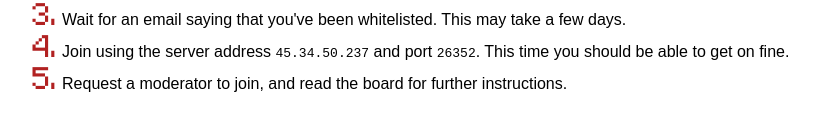
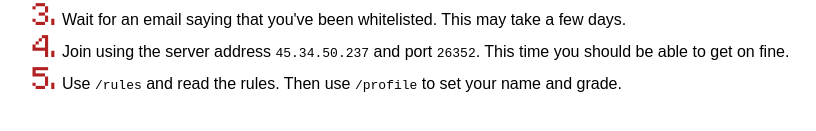
Before and after one commit to HillCraft-Server/hillcraft-server.github.io, a plain HTML site: page access-bedrock.html in a window 1280 px wide. Both pictures are taken after a click on the element "Yes". Shown: the part 387-518 px from the top of the page, without its empty margins (229-1045 px from the left). Drawn offline with Linux system fonts and the light colour scheme.

Commit message:
Change step 5.

```diff
--- a/access-bedrock.html
+++ b/access-bedrock.html
@@ -28,7 +28,7 @@
       <li><span class="number">2.</span> Apply to get whitelisted <a href="https://docs.google.com/forms/d/e/1FAIpQLSdK04ykk0XvnxJObVgBDwFZtlw6pAhaKQKW4thEP8ViAD4IIg/viewform?usp=pp_url&entry.1184954843=Minecraft:+Bedrock+Edition" target="_blank">here</a>.</li>
       <li><span class="number">3.</span> Wait for an email saying that you've been whitelisted. This may take a few days.</li>
       <li><span class="number">4.</span> Join using the server address <code>45.34.50.237</code> and port <code>26352</code>. This time you should be able to get on fine.</li>
-      <li><span class="number">5.</span> Request a moderator to join, and read the board for further instructions.</li>
+      <li><span class="number">5.</span> Use <code>/rules</code> and read the rules. Then use <code>/profile</code> to set your name and grade.</li>
     </ul>
   </div>
 <script src="script.js"></script>
```
